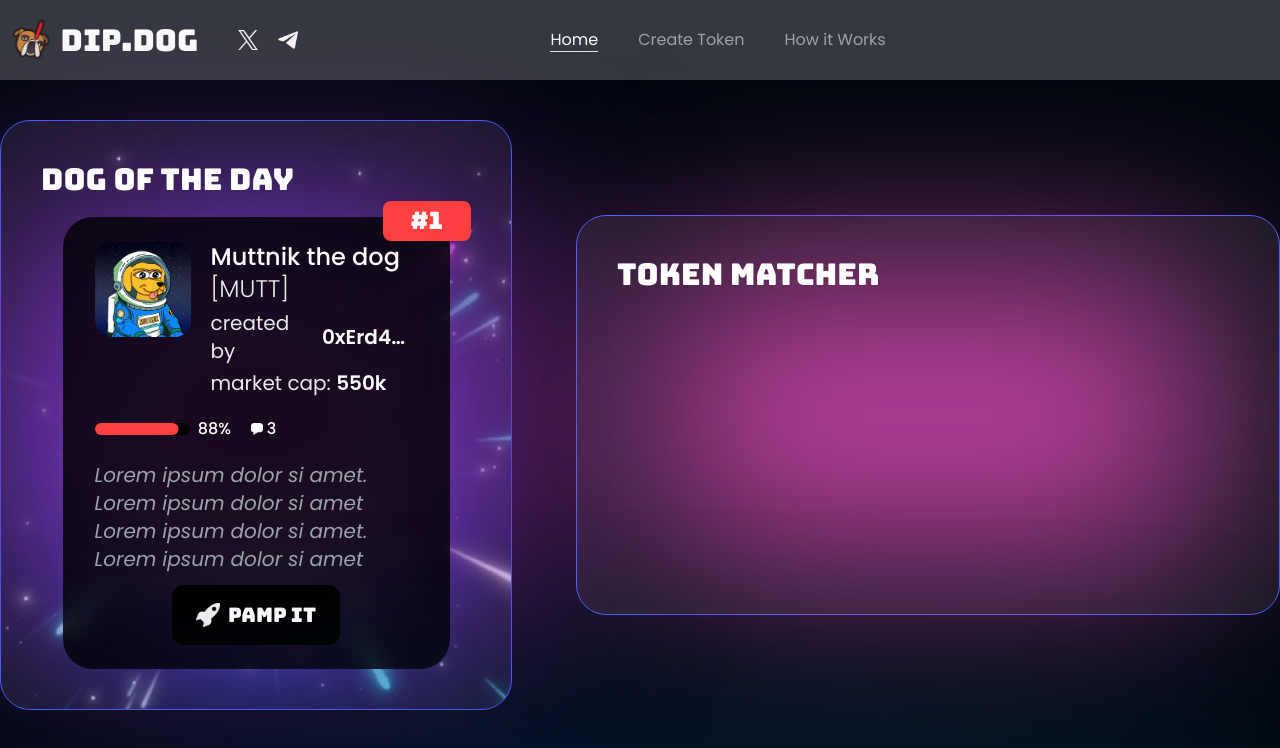
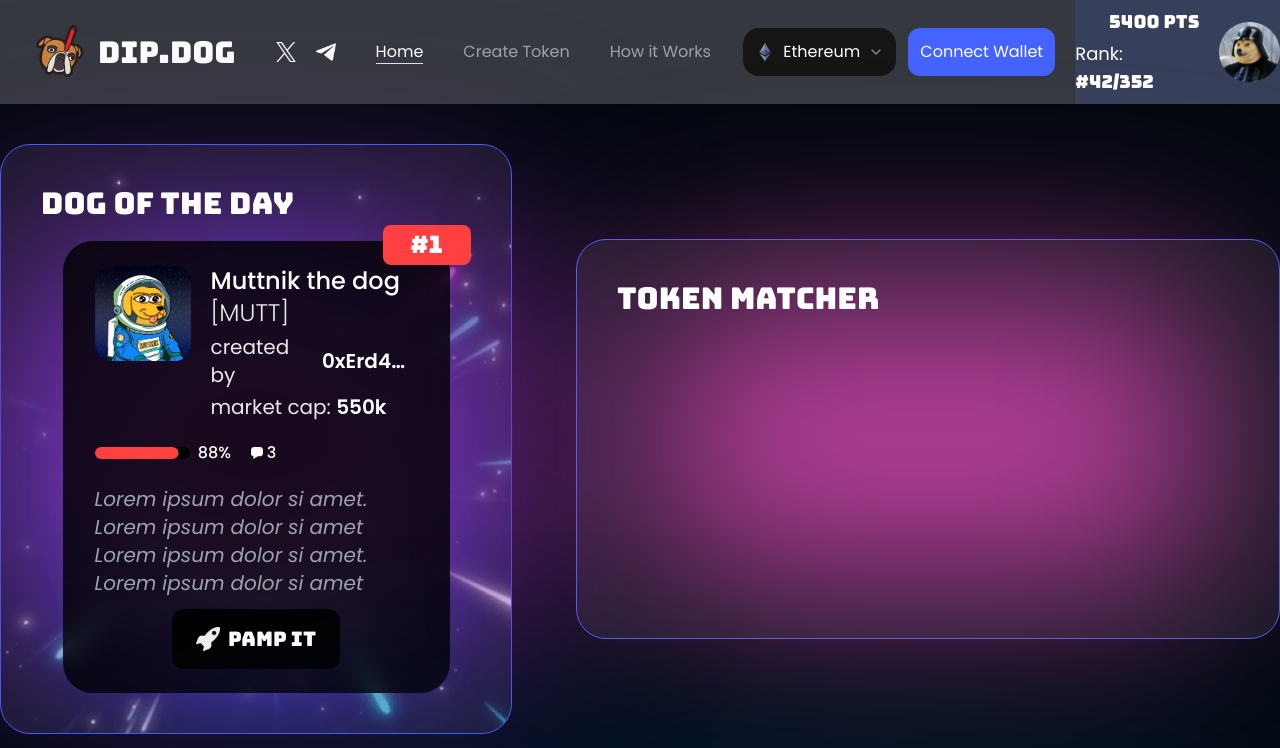
Before and after one commit to AbdurRehman1312/laika_pamp, a React (Vite) app: page / in a window 1280 px wide. Shown: the top 748 px of the page. Built offline with nearby package versions, Linux system fonts and the light colour scheme.

Commit message:
feat: Add ButtonTextP component for displaying a button with text
- Create ButtonTextP component in ButtonTextP.jsx
- Implement button styling and text display

```diff
--- /dev/null
+++ b/src/components/ButtonTextP/ButtonTextP.jsx
@@ -0,0 +1,11 @@
+import React from 'react'
+
+const ButtonTextP = ({name, style}) => {
+  return (
+    <button type='button' className={`bg-[#4563ff] text-base text-nowrap rounded-xl  ${style}`} >
+    {name}
+</button>
+  )
+}
+
+export default ButtonTextP
--- a/src/components/Header/Header.jsx
+++ b/src/components/Header/Header.jsx
@@ -1,6 +1,15 @@
-import React from 'react'
+import React, { useState } from 'react'
 import * as images from "../../assets"
 import { NavLink, Link } from 'react-router-dom'  // Import NavLink
+import {
+  Select,
+  SelectContent,
+  SelectItem,
+  SelectTrigger,
+  SelectValue,
+  SelectGroup
+} from "@/components/ui/select"
+import ButtonTextP from '../ButtonTextP/ButtonTextP'
 
 const links = [
   { name: 'Home', path: '/' },
@@ -8,16 +17,22 @@ const links = [
   { name: 'How it Works', path: '/howitworks' },
 ]
 
+const coins = [
+  { id: 'ethe', name: 'Ethereum', image: images.ethe },
+];
+
+
+
 const Header = () => {
   // Function to determine the link's active state and apply styles accordingly
   const getActiveStyle = ({ isActive }) => isActive ? 'text-white border-b' : 'text-gray-400';
-
+  const [selectedOption1, setSelectedOption1] = useState(coins[0].id);
   return (
-    <header className='bg_header h-[10vh] py-8 flex items-center justify-between'>
-      <div className='flex items-center'>
-        <div className='flex items-center w-[50%]'>
+    <header className='flex '>
+      <div className=' bg_header flex justify-between py-2 px-5 items-center w-[84%]'>
+        <div className='flex  items-center'>
           <NavLink to="/" className='w-[11%]'>
-            <img src={images.logo} alt="" className='w-full object-cover' />
+            <img src={images.logo} alt="" className='w-24' />
           </NavLink>
           <div>
             <h1 className='font-bungee text-3xl'>DIP.DOG</h1>
@@ -26,8 +41,7 @@ const Header = () => {
             <Link to="/" ><img src={images.x} alt="" className='w-5' /></Link>
             <Link to="/" ><img src={images.telegram} alt="" className='w-5' /></Link>
           </div>
-        </div>
-        <div className='flex items-center gap-5'>
+          <div className='flex items-center ml-10'>
 
             <ul className='list-none lg:flex gap-10 items-center hidden'>
               {links.map((link, index) => (
@@ -40,6 +54,38 @@ const Header = () => {
             </ul>
           </div>
         </div>
+
+        <div className='hidden lg:flex gap-3 lg:flex-row flex-col items-center'>
+          <Select value={selectedOption1} >
+            <SelectTrigger className="w-[153px] bg-[#151515] border-0 p-3">
+              <SelectValue />
+            </SelectTrigger>
+            <SelectContent className="bg-[#151515] border-0">
+              <SelectGroup>
+                {coins.map(coin => (
+                  <SelectItem key={coin.id} value={coin.id}>
+                    <div className="flex items-center text-xs sm:text-base gap-2 ">
+                      <img src={coin.image} alt={coin.name} className="w-5 h-5" />
+                      <span>{coin.name}</span>
+                    </div>
+                  </SelectItem>
+                ))}
+              </SelectGroup>
+            </SelectContent>
+          </Select>
+          <ButtonTextP name="Connect Wallet" style={"p-3"} />
+
+        </div>
+      </div>
+      <div className='bg-[#37405a] w-[16%] hidden lg:flex gap-5 items-center justify-center py-2'>
+        <div className='flex flex-col items-end'>
+          <h1 className='font-bungee  text-lg'>5400 pts</h1>
+          <h1 className='text-lg mt-1'>Rank: <span className='font-bungee  '>#42/352</span></h1>
+        </div>
+        <div className='rounded-[50%]'>
+           <img src={images.dp} alt="" className='w-16' />
+        </div>
+      </div>
     </header>
   )
 }
--- a/src/components/ui/select.jsx
+++ b/src/components/ui/select.jsx
@@ -14,7 +14,7 @@ const SelectTrigger = React.forwardRef(({ className, children, ...props }, ref)
   <SelectPrimitive.Trigger
     ref={ref}
     className={cn(
-      "flex w-full items-center justify-between rounded-md border border-input bg-background text-base ring-offset-background placeholder:text-muted-foreground focus:outline-none focus:ring-2 focus:ring-ring focus:ring-offset-2 disabled:cursor-not-allowed disabled:opacity-50 [&>span]:line-clamp-1",
+      "flex w-full items-center justify-between rounded-2xl border border-input bg-background text-base ring-offset-background placeholder:text-muted-foreground focus:outline-none focus:ring-2 focus:ring-ring focus:ring-offset-2 disabled:cursor-not-allowed disabled:opacity-50 [&>span]:line-clamp-1",
       className
     )}
     {...props}>
```
Also changed, not shown: src/assets/logo.png. Lines whose indentation alone changed are shown as unchanged.
